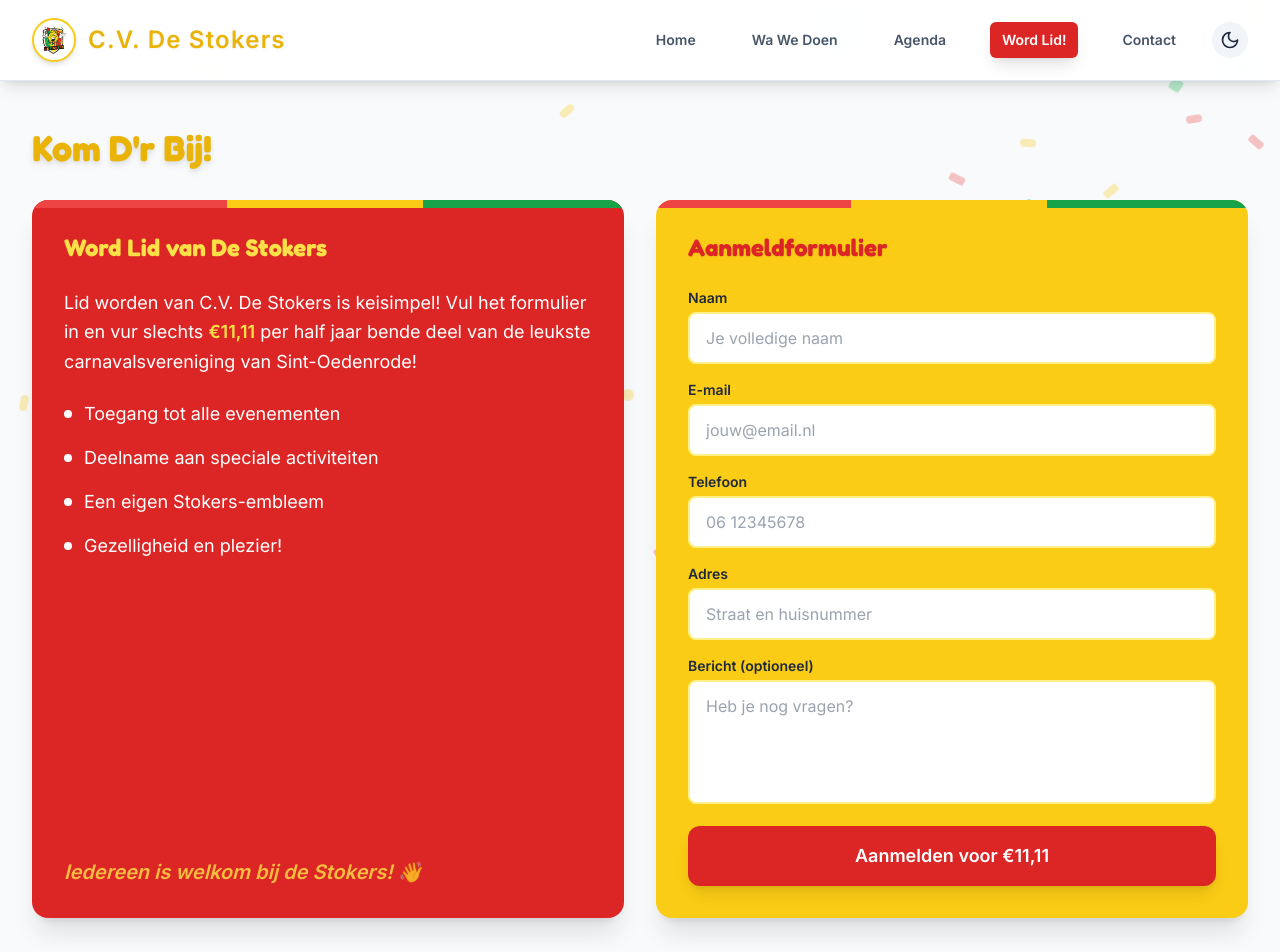
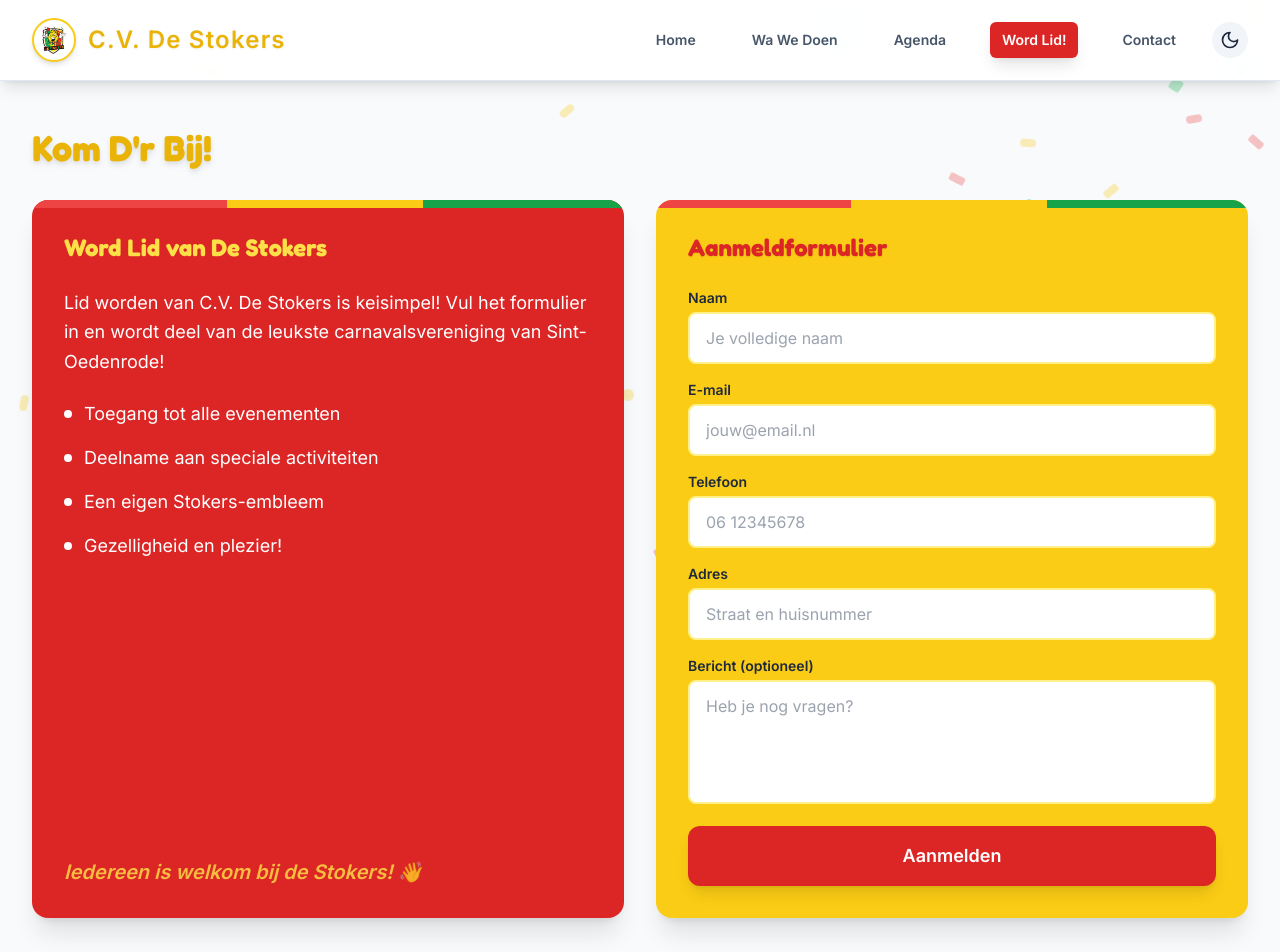
Before and after one commit to Damosso/CVDeStokers-Website, a React (Vite) app: page /#/membership in a window 1280 px wide. Shown: the top 952 px of the page. Built offline with nearby package versions, Linux system fonts and the light colour scheme.

Commit message:
fixed aanmeld link

```diff
--- a/components/LidWordenSection.tsx
+++ b/components/LidWordenSection.tsx
@@ -14,7 +14,7 @@
             <h3 className="text-2xl font-bold text-yellow-300 mb-6">Word Lid van De Stokers</h3>
 
             <p className="text-white mb-6 leading-relaxed text-lg">
-              Lid worden van C.V. De Stokers is keisimpel! Vul het formulier in en vur slechts <span className="font-bold text-yellow-300">€11,11</span> per half jaar bende deel van de leukste carnavalsvereniging van Sint-Oedenrode!
+              Lid worden van C.V. De Stokers is keisimpel! Vul het formulier in en wordt deel van de leukste carnavalsvereniging van Sint-Oedenrode!
             </p>
 
             <ul className="space-y-4 text-white font-medium mb-8">
@@ -91,12 +91,12 @@
                 />
               </div>
 
-              <button
-                type="submit"
-                className="w-full bg-red-600 hover:bg-red-700 text-white font-bold py-4 rounded-xl shadow-lg transform active:scale-95 transition-all text-lg"
+              <a
+                href="https://docs.google.com/forms/d/e/1FAIpQLSfFOcHmNoZzS2kttv96Y1QKOsAUPleAZ4tgsyufee8Wmw6HrQ/viewform"
+                className="w-full inline-flex justify-center items-center bg-red-600 hover:bg-red-700 text-white font-bold py-4 rounded-xl shadow-lg transform active:scale-95 transition-all text-lg"
               >
-                Aanmelden voor €11,11
-              </button>
+                Aanmelden
+              </a>
             </form>
           </div>
         </div>
--- a/pages/Contact.tsx
+++ b/pages/Contact.tsx
@@ -13,7 +13,7 @@
           description="Volg ons op Instagram @Cv.destokers vur de leste nieuwtjes en foto's van onze avonturen. We posten regelmatig updates over onze activiteiten en evenementen."
           icon={Instagram}
           actionLabel="Volg ons op Instagram"
-          actionHref="https://instagram.com"
+          actionHref="https://www.instagram.com/cv.destokers/"
           isExternal={true}
           accentColor="green"
         />
--- a/pages/Home.tsx
+++ b/pages/Home.tsx
@@ -46,7 +46,7 @@
             description="Volg ons op Instagram @Cv.destokers vur de leste nieuwtjes en foto's van onze avonturen. Hebde vragen of ideeën? Schroom niet en laat 't ons weten! 💭"
             icon={Instagram}
             actionLabel="Volg ons op Instagram"
-            actionHref="https://instagram.com"
+            actionHref="https://www.instagram.com/cv.destokers/"
             isExternal={true}
             accentColor="green"
           />
```
